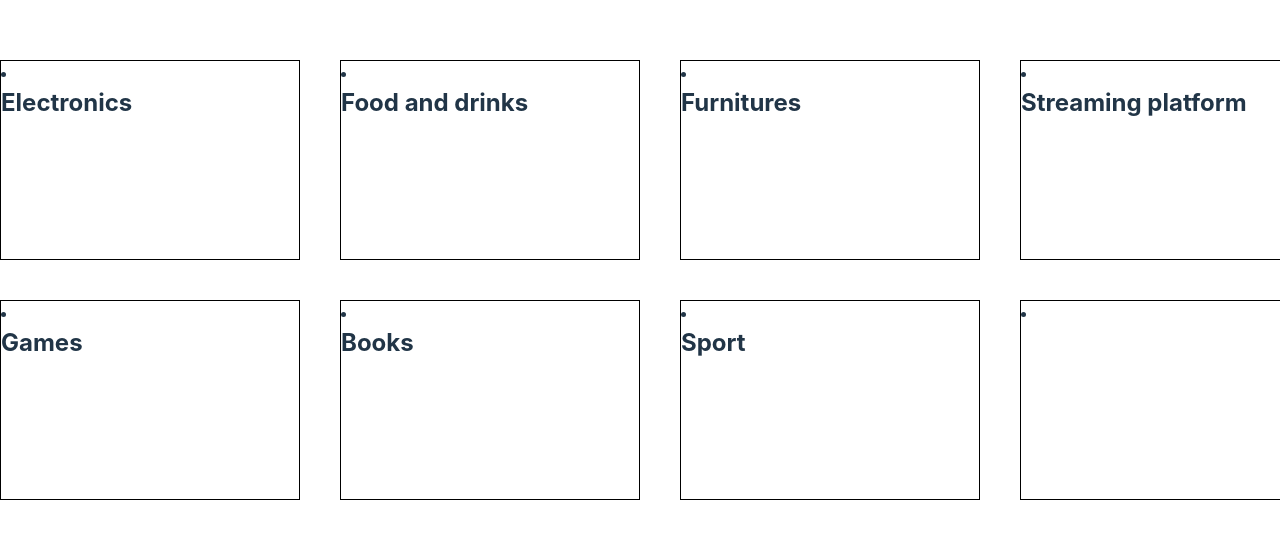
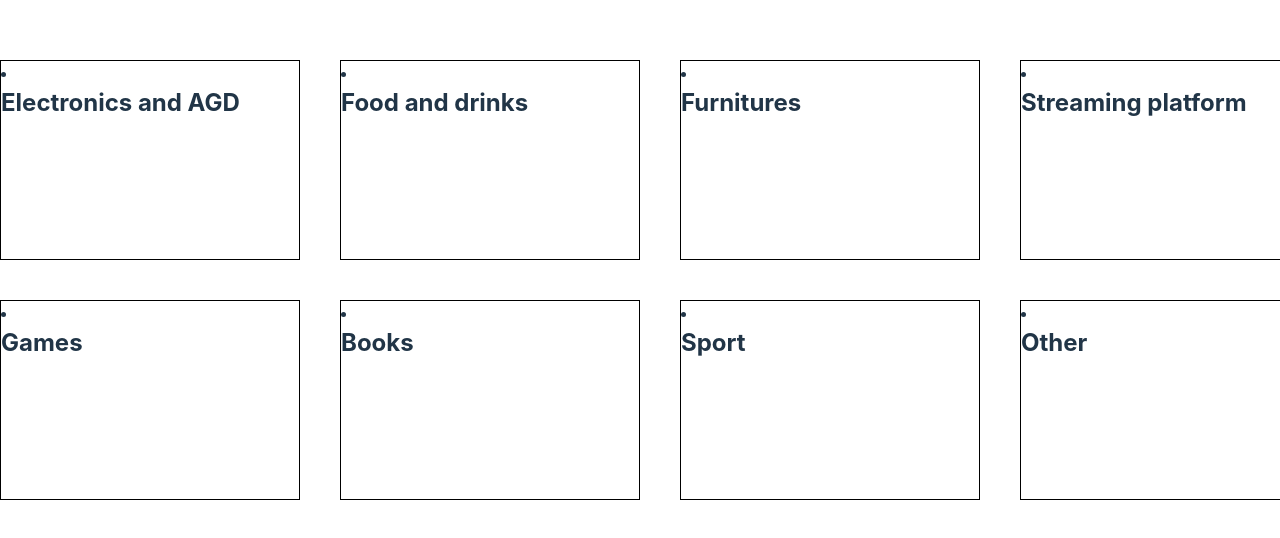
Before and after one commit to kwrona05/ReactApp-store, a React (Vite) app in the folder Shop page/: page / in a window 1280 px wide. Shown: the part 120-658 px from the top of the page. Built offline with nearby package versions, Linux system fonts and the light colour scheme.

Commit message:
Add last tile to App.jsx

```diff
--- a/Shop page/src/App.jsx
+++ b/Shop page/src/App.jsx
@@ -13,7 +13,7 @@ function App() {
     <div className="container">
     <div className="tileDiv">
       <Tile
-      name="Electronics"
+      name="Electronics and AGD"
       />
       <Tile
       name="Food and drinks"
@@ -36,7 +36,7 @@ function App() {
       name="Sport"
       />
       <Tile
-      name=""
+      name="Other"
       />
     </div>
     </div>
```
